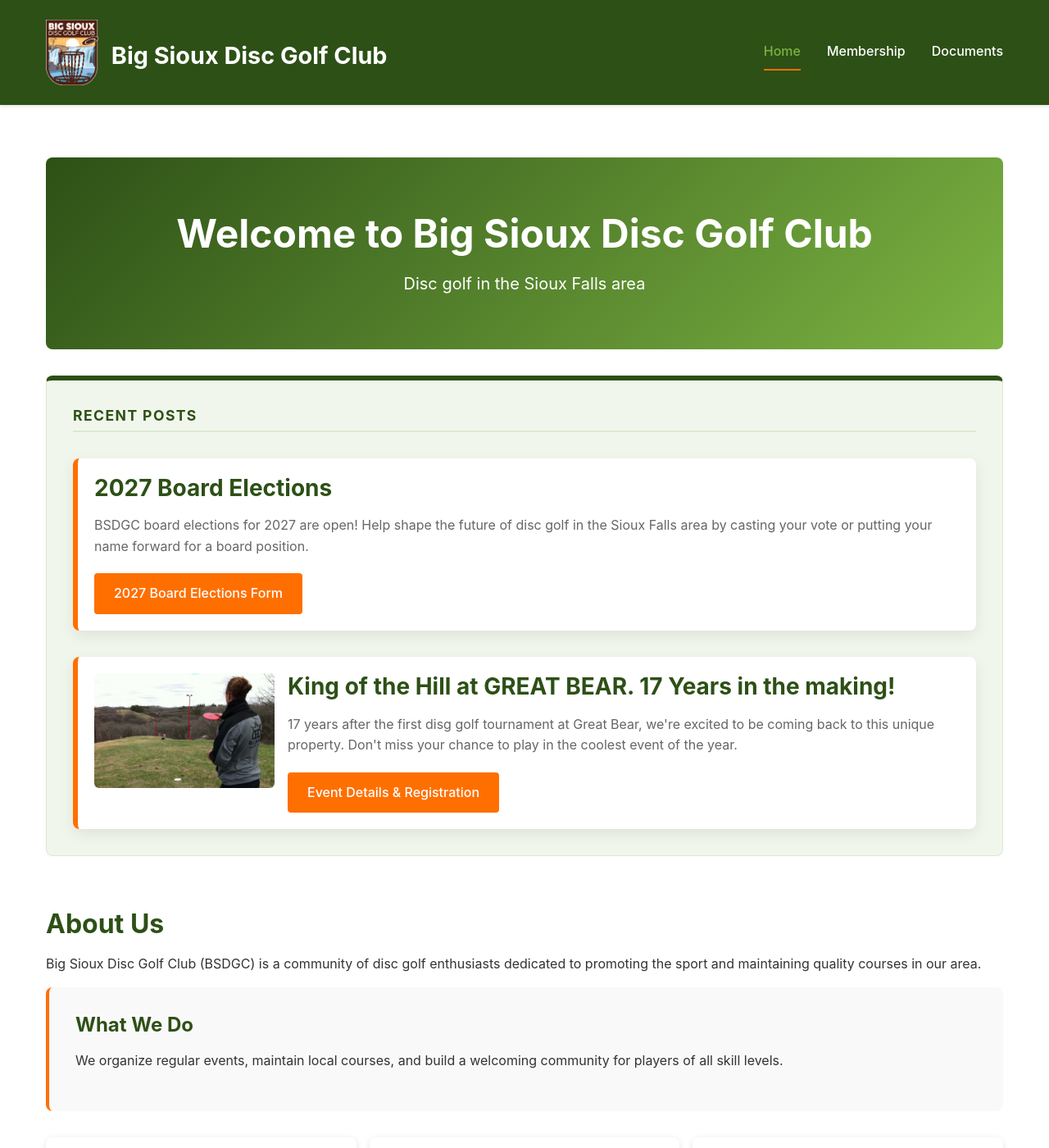
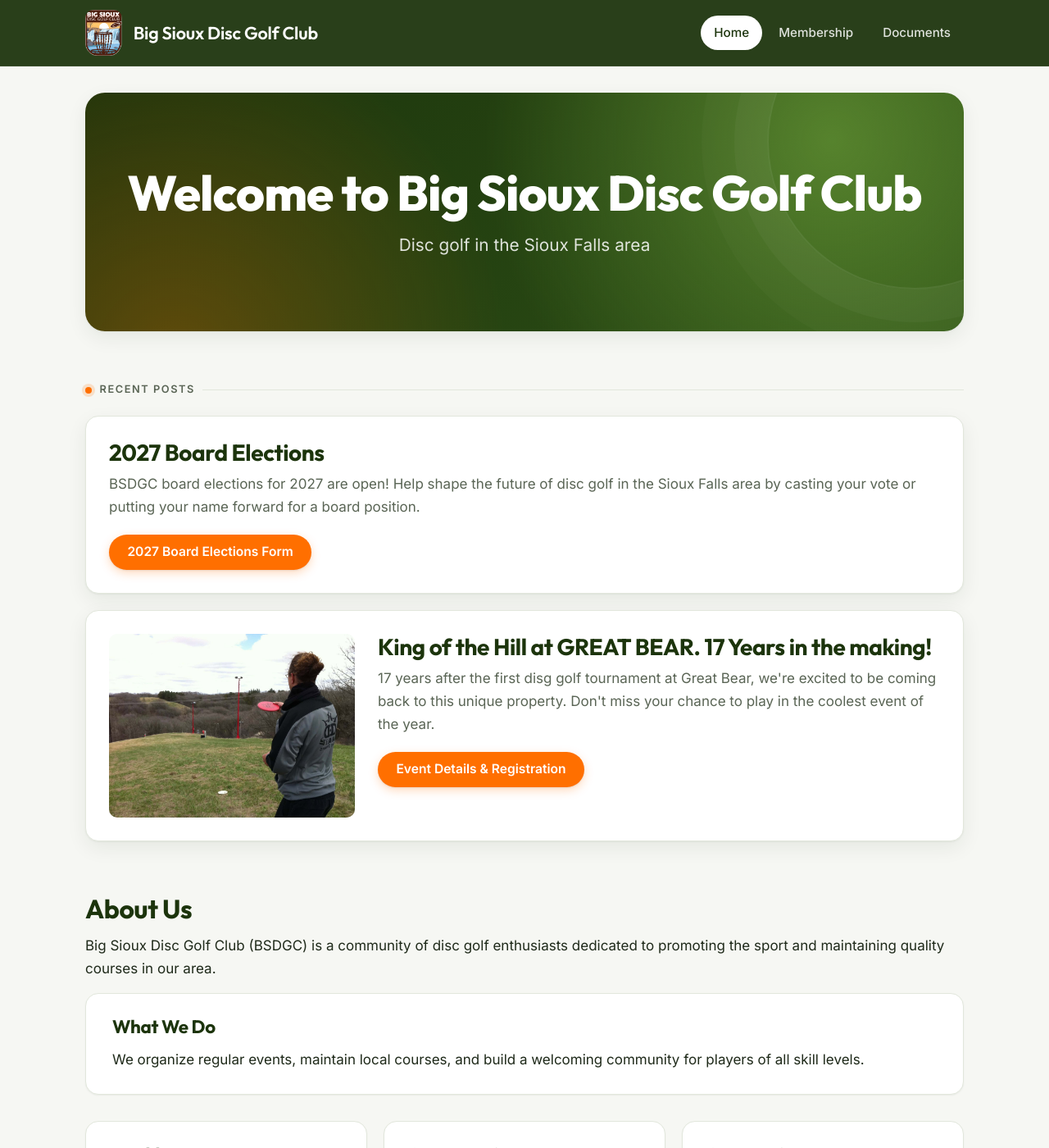
Before and after one commit to aklaudt/bsdgc, a Jekyll site: the page built from index.md, in a window 1280 px wide and 1400 px high. Shown: the whole window at 82% size. Built offline with Jekyll 4.4.1, drawn with Linux system fonts in a browser that asks for light colours.

Commit message:
Refresh site styles with a more modern look
Switch to Inter/Outfit fonts with fluid type sizes, a slimmer sticky
header with pill nav, a richer hero, and consistent white cards with
soft shadows in place of colored left borders. Rounded buttons, a grid
layout for post images, fixed list indentation, a refined footer, and
visible focus states. Reduced motion is respected.

Co-Authored-By: Claude Opus 5.5 <noreply@anthropic.com>

```diff
--- a/_layouts/default.html
+++ b/_layouts/default.html
@@ -7,6 +7,9 @@
     <title>{% if page.title %}{{ page.title }} - {% endif %}{{ site.title }}</title>
     <meta name="description" content="{{ page.description | default: site.description }}">
     <link rel="icon" href="{{ '/assets/images/bsdgc-favicon.png' | relative_url }}" type="image/png">
+    <link rel="preconnect" href="https://fonts.googleapis.com">
+    <link rel="preconnect" href="https://fonts.gstatic.com" crossorigin>
+    <link rel="stylesheet" href="https://fonts.googleapis.com/css2?family=Inter:wght@400;500;600&family=Outfit:wght@600;700;800&display=swap">
     <link rel="stylesheet" href="{{ '/assets/css/style.css' | relative_url }}">
     {% seo %}
 </head>
--- a/assets/css/style.css
+++ b/assets/css/style.css
@@ -1,380 +1,538 @@
 /*
  * BSDGC Website Styles
  *
- * Theme colors are defined in _config.yml and referenced here.
- * To change colors, update the values in _config.yml under theme_colors.
+ * Brand colors are listed in _config.yml under theme_colors and mirrored
+ * in the :root variables below. Change both if you update the palette.
+ *
+ * Preview changes locally with `docker compose up` (see README).
  */
 
 :root {
+  /* Brand */
   --color-primary: #2d5016;
+  --color-primary-dark: #1c340c;
   --color-secondary: #7cb342;
   --color-accent: #ff6f00;
-  --color-background: #ffffff;
-  --color-text: #333333;
-  --color-text-light: #666666;
+  --color-accent-dark: #e05f00;
+
+  /* Neutrals */
+  --color-background: #f6f7f3;
+  --color-surface: #ffffff;
+  --color-surface-tint: #eef4e6;
+  --color-border: #e2e7dc;
+  --color-text: #1f2a1a;
+  --color-text-light: #5a6555;
   --color-link: #2d5016;
-  --color-link-hover: #7cb342;
-  --color-footer-bg: #1a1a1a;
-  --color-footer-text: #ffffff;
+  --color-link-hover: #ff6f00;
+  --color-footer-bg: #142409;
+  --color-footer-text: #e8eee2;
 
-  --max-width: 1200px;
+  /* Type */
+  --font-body: 'Inter', -apple-system, BlinkMacSystemFont, 'Segoe UI', Roboto, Arial, sans-serif;
+  --font-heading: 'Outfit', 'Inter', -apple-system, BlinkMacSystemFont, 'Segoe UI', sans-serif;
+
+  /* Shape */
+  --radius-small: 10px;
+  --radius: 16px;
+  --radius-large: 24px;
+  --shadow-small: 0 1px 2px rgba(20, 36, 9, 0.06);
+  --shadow: 0 1px 2px rgba(20, 36, 9, 0.05), 0 8px 24px rgba(20, 36, 9, 0.07);
+  --shadow-hover: 0 2px 4px rgba(20, 36, 9, 0.06), 0 16px 36px rgba(20, 36, 9, 0.12);
+
+  /* Layout */
+  --max-width: 1120px;
   --spacing-small: 1rem;
   --spacing-medium: 2rem;
   --spacing-large: 4rem;
+  --gutter: 1.5rem;
 }
 
-/* Reset and Base Styles */
-* {
+/* ---------- Reset & base ---------- */
+*,
+*::before,
+*::after {
   margin: 0;
   padding: 0;
   box-sizing: border-box;
 }
 
+html {
+  -webkit-text-size-adjust: 100%;
+}
+
 body {
-  position: relative;
-  font-family: -apple-system, BlinkMacSystemFont, 'Segoe UI', Roboto, 'Helvetica Neue', Arial, sans-serif;
-  line-height: 1.6;
+  font-family: var(--font-body);
+  font-size: 1.0625rem;
+  line-height: 1.65;
   color: var(--color-text);
   background-color: var(--color-background);
+  -webkit-font-smoothing: antialiased;
+  display: flex;
+  flex-direction: column;
+  min-height: 100vh;
+}
+
+img {
+  max-width: 100%;
 }
 
 .container {
   max-width: var(--max-width);
   margin: 0 auto;
-  padding: 0 var(--spacing-small);
+  padding: 0 var(--gutter);
 }
 
-.site-logo {
-  height: 80px;
-  max-height: 90px;
-  width: auto;
-  display: block;
-  flex-shrink: 0;
+/* ---------- Typography ---------- */
+h1, h2, h3, h4, h5, h6 {
+  font-family: var(--font-heading);
+  font-weight: 700;
+  line-height: 1.15;
+  letter-spacing: -0.015em;
+  color: var(--color-primary-dark);
+  margin-bottom: 0.75rem;
 }
 
-.header-left {
-  display: flex;
-  align-items: center;
-  gap: 1rem;
-  flex-wrap: nowrap;
-}
-
-.logo-link {
-  display: inline-flex;
-  align-items: center;
-}
-
-.site-header {
-}
-
-.site-title {
-  margin: 0;
-}
-
-.site-title a {
-  color: white;
-  font-size: 1.8rem;
-  font-weight: bold;
-  text-decoration: none;
-}
-
-/* Typography */
-h1, h2, h3, h4, h5, h6 {
-  margin-bottom: 1rem;
-  line-height: 1.2;
-  color: var(--color-primary);
-}
-
-h1 { font-size: 2.5rem; }
-h2 { font-size: 2rem; }
-h3 { font-size: 1.5rem; }
+h1 { font-size: clamp(2rem, 1.4rem + 2.4vw, 3rem); font-weight: 800; }
+h2 { font-size: clamp(1.5rem, 1.2rem + 1.2vw, 2rem); }
+h3 { font-size: clamp(1.2rem, 1.1rem + 0.4vw, 1.4rem); }
 
 p {
   margin-bottom: 1rem;
 }
 
+ul, ol {
+  margin: 0 0 1rem 1.25rem;
+}
+
+li {
+  margin-bottom: 0.4rem;
+  padding-left: 0.25rem;
+}
+
+li::marker {
+  color: var(--color-accent);
+}
+
+strong {
+  font-weight: 600;
+  color: var(--color-primary-dark);
+}
+
 a {
   color: var(--color-link);
-  text-decoration: none;
-  transition: color 0.3s ease;
+  font-weight: 500;
+  text-decoration: underline;
+  text-decoration-color: rgba(45, 80, 22, 0.3);
+  text-underline-offset: 3px;
+  transition: color 0.2s ease, text-decoration-color 0.2s ease;
 }
 
 a:hover {
   color: var(--color-link-hover);
+  text-decoration-color: currentColor;
 }
 
-/* Header */
+:focus-visible {
+  outline: 3px solid var(--color-accent);
+  outline-offset: 3px;
+  border-radius: 4px;
+}
+
+/* Headings written in page markdown get room above them */
+.main-content .container > h2:not(:first-child) {
+  margin-top: 3rem;
+}
+
+/* ---------- Header ---------- */
 .site-header {
-  background-color: var(--color-primary);
-  color: white;
-  padding: 1.5rem 0;
-  box-shadow: 0 2px 4px rgba(0,0,0,0.1);
+  position: sticky;
+  top: 0;
+  z-index: 50;
+  background-color: rgba(28, 52, 12, 0.94);
+  backdrop-filter: saturate(160%) blur(10px);
+  -webkit-backdrop-filter: saturate(160%) blur(10px);
+  border-bottom: 1px solid rgba(255, 255, 255, 0.08);
+  padding: 0.75rem 0;
 }
 
 .header-content {
   display: flex;
   justify-content: space-between;
   align-items: center;
-  flex-wrap: wrap;
   gap: 1rem;
 }
 
+.header-left {
+  display: flex;
+  align-items: center;
+  gap: 0.875rem;
+  min-width: 0;
+}
+
+.logo-link {
+  display: inline-flex;
+  flex-shrink: 0;
+}
+
+.site-logo {
+  display: block;
+  height: 56px;
+  width: auto;
+  border-radius: var(--radius-small);
+}
+
+.site-title {
+  margin: 0;
+  font-size: 1.35rem;
+  font-weight: 700;
+  letter-spacing: -0.01em;
+}
+
 .site-title a {
-  color: white;
-  font-size: 1.8rem;
-  font-weight: bold;
+  color: #fff;
   text-decoration: none;
 }
 
 .site-title a:hover {
-  color: var(--color-secondary);
+  color: #fff;
+  opacity: 0.85;
 }
 
-/* Navigation */
+/* ---------- Navigation ---------- */
 .main-nav {
   display: flex;
-  gap: 2rem;
+  gap: 0.25rem;
 }
 
 .main-nav a {
-  color: white;
+  color: rgba(255, 255, 255, 0.85);
+  font-size: 0.95rem;
   font-weight: 500;
-  padding: 0.5rem 0;
-  border-bottom: 2px solid transparent;
-  transition: all 0.3s ease;
+  text-decoration: none;
+  padding: 0.5rem 1rem;
+  border-radius: 999px;
+  transition: background-color 0.2s ease, color 0.2s ease;
 }
 
-.main-nav a:hover,
-.main-nav a.active {
-  color: var(--color-secondary);
-  border-bottom-color: var(--color-accent);
+.main-nav a:hover {
+  color: #fff;
+  background-color: rgba(255, 255, 255, 0.1);
 }
 
-/* Main Content */
+.main-nav a.active {
+  color: var(--color-primary-dark);
+  background-color: #fff;
+}
+
+/* ---------- Main ---------- */
 .main-content {
-  min-height: 60vh;
-  padding: var(--spacing-large) 0;
+  flex: 1;
+  padding: var(--spacing-medium) 0 var(--spacing-large);
 }
 
 .page-title {
-  margin-bottom: var(--spacing-medium);
-  padding-bottom: 1rem;
-  border-bottom: 3px solid var(--color-accent);
+  margin: var(--spacing-small) 0 var(--spacing-medium);
 }
 
-/* Hero Section */
-.hero {
-  background: linear-gradient(135deg, var(--color-primary) 0%, var(--color-secondary) 100%);
-  color: white;
-  padding: var(--spacing-large) var(--spacing-small);
-  border-radius: 8px;
-  margin-bottom: var(--spacing-medium);
-  text-align: center;
+.page-title::after {
+  content: "";
+  display: block;
+  width: 56px;
+  height: 4px;
+  margin-top: 0.875rem;
+  border-radius: 999px;
+  background: var(--color-accent);
 }
 
-/* Recent Posts (front-page blog-style promos) */
+/* ---------- Hero ---------- */
+.hero {
+  position: relative;
+  overflow: hidden;
+  text-align: center;
+  color: #fff;
+  padding: clamp(3rem, 2rem + 5vw, 5.5rem) var(--gutter);
+  margin-bottom: var(--spacing-large);
+  border-radius: var(--radius-large);
+  background:
+    radial-gradient(circle at 85% 20%, rgba(124, 179, 66, 0.55) 0, rgba(124, 179, 66, 0) 45%),
+    radial-gradient(circle at 10% 110%, rgba(255, 111, 0, 0.28) 0, rgba(255, 111, 0, 0) 40%),
+    linear-gradient(135deg, var(--color-primary-dark) 0%, var(--color-primary) 100%);
+  box-shadow: var(--shadow);
+}
+
+/* Faint disc-flight rings in the corner */
+.hero::before {
+  content: "";
+  position: absolute;
+  right: -120px;
+  top: -120px;
+  width: 360px;
+  height: 360px;
+  border-radius: 50%;
+  border: 2px solid rgba(255, 255, 255, 0.08);
+  box-shadow: 0 0 0 40px rgba(255, 255, 255, 0.03), 0 0 0 80px rgba(255, 255, 255, 0.02);
+  pointer-events: none;
+}
+
+.hero h1 {
+  position: relative;
+  color: #fff;
+  font-size: clamp(2.1rem, 1.3rem + 3.6vw, 3.75rem);
+  margin-bottom: 0.75rem;
+}
+
+.hero p {
+  position: relative;
+  font-size: clamp(1.05rem, 1rem + 0.4vw, 1.3rem);
+  color: rgba(255, 255, 255, 0.85);
+  max-width: 600px;
+  margin: 0 auto;
+}
+
+/* ---------- Recent posts ---------- */
 .recent-posts {
   display: flex;
   flex-direction: column;
-  gap: var(--spacing-medium);
+  gap: 1.25rem;
   margin-bottom: var(--spacing-large);
-  padding: var(--spacing-medium);
-  background-color: #f1f6ec;
-  border: 1px solid #dce8d0;
-  border-top: 6px solid var(--color-primary);
-  border-radius: 8px;
 }
 
 .recent-posts-title {
-  margin: 0;
-  padding-bottom: 0.5rem;
-  color: var(--color-primary);
-  font-size: 1.1rem;
-  font-weight: 700;
+  display: flex;
+  align-items: center;
+  gap: 0.6rem;
+  margin: 0 0 0.25rem;
+  font-family: var(--font-body);
+  font-size: 0.8rem;
+  font-weight: 600;
   text-transform: uppercase;
-  letter-spacing: 0.08em;
-  border-bottom: 2px solid #dce8d0;
+  letter-spacing: 0.12em;
+  color: var(--color-text-light);
 }
 
-@media (max-width: 480px) {
-  .recent-posts { padding: var(--spacing-small); gap: 1.25rem; }
+.recent-posts-title::before {
+  content: "";
+  width: 8px;
+  height: 8px;
+  border-radius: 50%;
+  background: var(--color-accent);
+  box-shadow: 0 0 0 4px rgba(255, 111, 0, 0.18);
+}
+
+.recent-posts-title::after {
+  content: "";
+  flex: 1;
+  height: 1px;
+  background: var(--color-border);
 }
 
 .post-card {
-  display: flow-root;
-  background: white;
-  padding: 1.25rem;
-  border-radius: 8px;
-  width: 100%;
-  box-shadow: 0 6px 18px rgba(0,0,0,0.08);
-  border-left: 6px solid var(--color-accent);
+  display: grid;
+  grid-template-columns: 1fr;
+  align-content: start;
+  column-gap: 1.75rem;
+  background: var(--color-surface);
+  padding: 1.75rem;
+  border: 1px solid var(--color-border);
+  border-radius: var(--radius);
+  box-shadow: var(--shadow);
+  transition: box-shadow 0.25s ease, transform 0.25s ease;
 }
 
-/* Global p/h margins would otherwise pad the card's bottom edge */
+.post-card:hover {
+  box-shadow: var(--shadow-hover);
+  transform: translateY(-2px);
+}
+
+/* Posts with a picture: image on the left, text on the right */
+.post-card:has(.post-image) {
+  grid-template-columns: minmax(200px, 300px) 1fr;
+  /* Extra height from a tall image goes to the last row, so text stays top-aligned */
+  grid-template-rows: auto auto 1fr;
+}
+
+.post-image {
+  grid-row: 1 / span 3;
+  width: 100%;
+  height: 100%;
+  min-height: 180px;
+  object-fit: cover;
+  border-radius: var(--radius-small);
+}
+
 .post-card > :last-child {
   margin-bottom: 0;
 }
 
 .post-card h2 {
-  margin-top: 0;
-  color: var(--color-primary);
-  font-size: 1.75rem;
+  margin: 0 0 0.5rem;
+  font-size: clamp(1.35rem, 1.15rem + 0.8vw, 1.75rem);
 }
 
 .post-meta {
   color: var(--color-text-light);
-  margin-bottom: 0.75rem;
+  margin-bottom: 1.25rem;
 }
 
-.post-card .btn {
-  margin-top: 0.5rem;
+/* ---------- Content sections & cards ---------- */
+.content-section {
+  margin-bottom: var(--spacing-medium);
+  padding: 1.75rem 2rem;
+  background-color: var(--color-surface);
+  border: 1px solid var(--color-border);
+  border-radius: var(--radius);
+  box-shadow: var(--shadow-small);
 }
 
-.post-image {
-  float: left;
-  width: 220px;
-  max-width: 35%;
-  height: 140px;
-  object-fit: cover;
-  margin-right: 1rem;
-  border-radius: 6px;
-}
-
-@media (max-width: 768px) {
-  .post-image { width: 180px; height: 120px; }
-}
-
-@media (max-width: 480px) {
-  .post-image { float: none; display: block; width: 100%; height: auto; margin: 0 0 0.75rem 0; }
-}
-
-@media (max-width: 480px) {
-  .post-card { padding: 1rem; }
-  .post-card h2 { font-size: 1.25rem; }
-}
-
-.hero h1 {
-  color: white;
-  font-size: 3rem;
-  margin-bottom: 1rem;
-}
-
-.hero p {
-  font-size: 1.25rem;
-  max-width: 600px;
-  margin: 0 auto;
-}
-
-/* Content Sections */
-.content-section {
-  margin-bottom: var(--spacing-medium);
-  padding: var(--spacing-medium);
-  background-color: #f9f9f9;
-  border-radius: 8px;
-  border-left: 4px solid var(--color-accent);
-}
-
-.content-section h2 {
+.content-section h2,
+.content-section h3 {
   margin-top: 0;
 }
 
-/* Cards/Grid */
+.content-section > :last-child {
+  margin-bottom: 0;
+}
+
 .card-grid {
   display: grid;
-  grid-template-columns: repeat(auto-fit, minmax(300px, 1fr));
-  gap: var(--spacing-small);
+  grid-template-columns: repeat(auto-fit, minmax(260px, 1fr));
+  gap: 1.25rem;
   margin: var(--spacing-medium) 0;
 }
 
 .card {
-  background: white;
-  padding: var(--spacing-small);
-  border-radius: 8px;
-  box-shadow: 0 2px 8px rgba(0,0,0,0.1);
-  transition: transform 0.3s ease, box-shadow 0.3s ease;
+  display: flex;
+  flex-direction: column;
+  background: var(--color-surface);
+  padding: 1.75rem;
+  border: 1px solid var(--color-border);
+  border-radius: var(--radius);
+  box-shadow: var(--shadow-small);
+  transition: transform 0.25s ease, box-shadow 0.25s ease, border-color 0.25s ease;
 }
 
 .card:hover {
-  transform: translateY(-4px);
-  box-shadow: 0 4px 12px rgba(0,0,0,0.15);
+  transform: translateY(-3px);
+  border-color: #cfdcc2;
+  box-shadow: var(--shadow-hover);
 }
 
 .card h3 {
   margin-top: 0;
-  color: var(--color-primary);
 }
 
-/* Buttons */
+.card p {
+  color: var(--color-text-light);
+}
+
+.card > :last-child {
+  margin-bottom: 0;
+}
+
+/* Keep a card's button pinned to the bottom so cards line up */
+.card > p:has(.btn) {
+  margin-top: auto;
+  padding-top: 0.5rem;
+}
+
+/* ---------- Buttons ---------- */
 .btn {
-  display: inline-block;
-  padding: 0.75rem 1.5rem;
+  display: inline-flex;
+  align-items: center;
+  gap: 0.5rem;
+  padding: 0.75rem 1.4rem;
   background-color: var(--color-accent);
-  color: white;
-  border-radius: 4px;
-  font-weight: 500;
+  color: #fff;
+  font-size: 0.975rem;
+  font-weight: 600;
+  line-height: 1.2;
   text-decoration: none;
-  transition: all 0.3s ease;
   border: none;
+  border-radius: 999px;
+  box-shadow: 0 1px 2px rgba(0, 0, 0, 0.08), 0 4px 12px rgba(255, 111, 0, 0.25);
   cursor: pointer;
+  transition: background-color 0.2s ease, transform 0.2s ease, box-shadow 0.2s ease;
 }
 
 .btn:hover {
-  background-color: var(--color-primary);
-  color: white;
-  transform: translateY(-2px);
-  box-shadow: 0 4px 8px rgba(0,0,0,0.2);
+  background-color: var(--color-accent-dark);
+  color: #fff;
+  transform: translateY(-1px);
+  box-shadow: 0 2px 4px rgba(0, 0, 0, 0.1), 0 8px 20px rgba(255, 111, 0, 0.3);
 }
 
 .btn-secondary {
-  background-color: var(--color-secondary);
+  background-color: var(--color-primary);
+  box-shadow: 0 1px 2px rgba(0, 0, 0, 0.08), 0 4px 12px rgba(45, 80, 22, 0.25);
 }
 
 .btn-secondary:hover {
-  background-color: var(--color-primary);
+  background-color: var(--color-primary-dark);
+  box-shadow: 0 2px 4px rgba(0, 0, 0, 0.1), 0 8px 20px rgba(45, 80, 22, 0.3);
 }
 
-/* Document Links */
+/* ---------- Document links ---------- */
 .document-list {
   list-style: none;
+  margin: 1rem 0 0;
+  display: grid;
+  gap: 0.75rem;
+}
+
+.document-list li {
+  margin: 0;
   padding: 0;
 }
 
-.document-list li {
-  margin-bottom: 1rem;
-  padding: 1rem;
-  background: white;
-  border-radius: 4px;
-  border-left: 4px solid var(--color-secondary);
-  box-shadow: 0 2px 4px rgba(0,0,0,0.1);
+.document-list a {
+  display: flex;
+  align-items: center;
+  justify-content: space-between;
+  padding: 1rem 1.25rem;
+  background: var(--color-surface-tint);
+  border-radius: var(--radius-small);
+  text-decoration: none;
+  transition: background-color 0.2s ease;
 }
 
-.document-list a {
-  font-weight: 500;
-  font-size: 1.1rem;
+.document-list a::after {
+  content: "→";
+  color: var(--color-accent);
 }
 
-/* Footer */
+.document-list a:hover {
+  background: #e3edd7;
+  color: var(--color-primary-dark);
+}
+
+/* ---------- Footer ---------- */
 .site-footer {
   background-color: var(--color-footer-bg);
   color: var(--color-footer-text);
-  padding: var(--spacing-medium) 0 var(--spacing-small);
-  margin-top: var(--spacing-large);
+  padding: 3.5rem 0 1.5rem;
 }
 
 .footer-content {
   display: grid;
-  grid-template-columns: repeat(auto-fit, minmax(250px, 1fr));
+  grid-template-columns: repeat(auto-fit, minmax(240px, 1fr));
   gap: var(--spacing-medium);
-  margin-bottom: var(--spacing-small);
+  margin-bottom: 2.5rem;
 }
 
 .footer-section h3 {
-  color: var(--color-secondary);
-  margin-bottom: 1rem;
+  color: #fff;
+  font-size: 1.15rem;
+  margin-bottom: 0.75rem;
+}
+
+.footer-section p {
+  color: rgba(232, 238, 226, 0.7);
+  margin-bottom: 0.5rem;
 }
 
 .footer-section a {
   color: var(--color-footer-text);
+  text-decoration-color: rgba(232, 238, 226, 0.3);
 }
 
 .footer-section a:hover {
@@ -383,68 +541,92 @@ a:hover {
 
 .social-links {
   display: flex;
-  gap: 1rem;
-  margin-top: 0.5rem;
+  flex-wrap: wrap;
+  gap: 0.5rem;
+  margin-top: 1rem;
+}
+
+.social-links a {
+  padding: 0.4rem 1rem;
+  font-size: 0.9rem;
+  text-decoration: none;
+  border: 1px solid rgba(232, 238, 226, 0.2);
+  border-radius: 999px;
+  transition: border-color 0.2s ease, background-color 0.2s ease;
+}
+
+.social-links a:hover {
+  color: #fff;
+  border-color: var(--color-secondary);
+  background-color: rgba(124, 179, 66, 0.12);
 }
 
 .footer-bottom {
-  border-top: 1px solid #333;
-  padding-top: var(--spacing-small);
+  border-top: 1px solid rgba(232, 238, 226, 0.12);
+  padding-top: 1.5rem;
   text-align: center;
-  color: var(--color-text-light);
+  font-size: 0.875rem;
+  color: rgba(232, 238, 226, 0.55);
 }
 
-/* Responsive Design */
+.footer-bottom p {
+  margin: 0;
+}
+
+/* ---------- Responsive ---------- */
 @media (max-width: 768px) {
+  :root {
+    --spacing-large: 3rem;
+    --gutter: 1.25rem;
+  }
+
+  /* Two-row header is too tall to keep pinned on phones */
+  .site-header { position: static; }
+
   .header-content {
     flex-direction: column;
-    text-align: center;
+    gap: 0.6rem;
   }
 
+  .site-logo { height: 44px; }
+  .site-title { font-size: 1.15rem; }
+
   .main-nav {
-    flex-direction: column;
-    gap: 0.5rem;
     width: 100%;
+    justify-content: center;
   }
 
   .main-nav a {
-    display: block;
-    padding: 0.5rem;
+    padding: 0.4rem 0.9rem;
+    font-size: 0.9rem;
   }
 
-  .floating-logo {
-    position: static;
-    margin-bottom: 1rem;
+  .post-card:has(.post-image) {
+    grid-template-columns: 1fr;
+    grid-template-rows: none;
   }
 
-  .site-header {
-    margin-top: 0;
-  }
-
-  .hero h1 {
-    font-size: 2rem;
-  }
-
-  .hero p {
-    font-size: 1rem;
-  }
-
-  h1 { font-size: 2rem; }
-  h2 { font-size: 1.5rem; }
-  h3 { font-size: 1.25rem; }
-
-  .card-grid {
-    grid-template-columns: 1fr;
+  .post-image {
+    grid-row: auto;
+    height: 200px;
+    margin-bottom: 1.25rem;
   }
 }
 
 @media (max-width: 480px) {
   :root {
-    --spacing-large: 2rem;
-    --spacing-medium: 1rem;
+    --spacing-medium: 1.5rem;
+    --gutter: 1rem;
   }
 
-  .content-section {
-    padding: var(--spacing-small);
+  .hero { border-radius: var(--radius); }
+  .post-card,
+  .card { padding: 1.25rem; }
+  .content-section { padding: 1.25rem; }
+}
+
+@media (prefers-reduced-motion: reduce) {
+  * {
+    transition: none !important;
   }
 }
```
